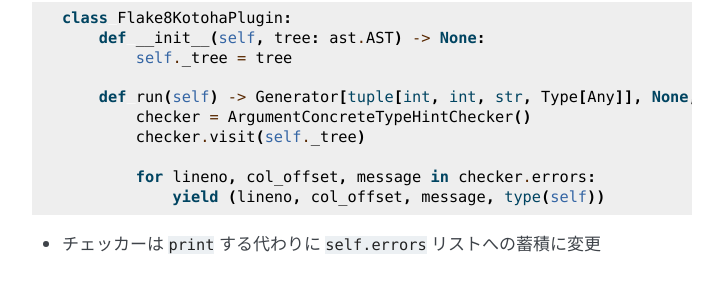
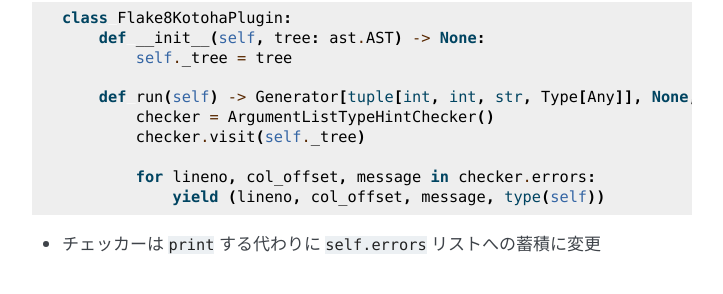
Before and after one commit to ftnext/2026-slides, a Sphinx documentation site: the page built from source/pyconshizu/write-linter-rules.rst, in a window 1280 px wide and 900 px high, scrolled down 6673 px. Shown: the part 152-446 px from the top of the window, without its empty margins (388-1111 px from the left). Built offline with Sphinx 7.4.7, drawn with Linux system fonts in a browser that asks for light colours.

Commit message:
refactor: Rename checker

```diff
--- a/source/pyconshizu/flake8.rst.txt
+++ b/source/pyconshizu/flake8.rst.txt
@@ -138,7 +138,7 @@
 
 .. literalinclude:: ../../samplecode/write-python-linter-rules/kotoha.py
     :language: python
-    :pyobject: ArgumentConcreteTypeHintChecker
+    :pyobject: ArgumentListTypeHintChecker
 
 関数定義のAST（抜粋）
 --------------------------------------------------
@@ -220,7 +220,7 @@
             self._tree = tree
 
         def run(self) -> Generator[tuple[int, int, str, Type[Any]], None, None]:
-            checker = ArgumentConcreteTypeHintChecker()
+            checker = ArgumentListTypeHintChecker()
             checker.visit(self._tree)
 
             for lineno, col_offset, message in checker.errors:
```
Also changed, not shown: 1 other file.
